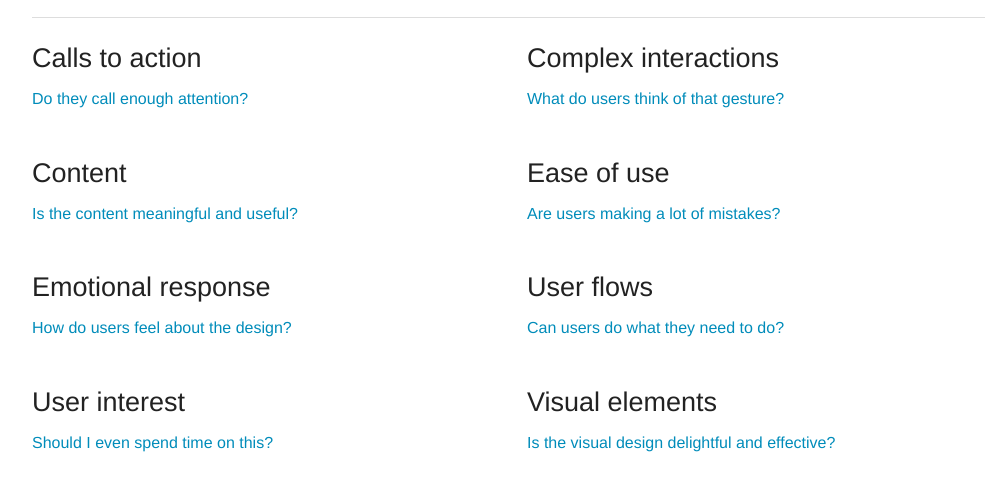
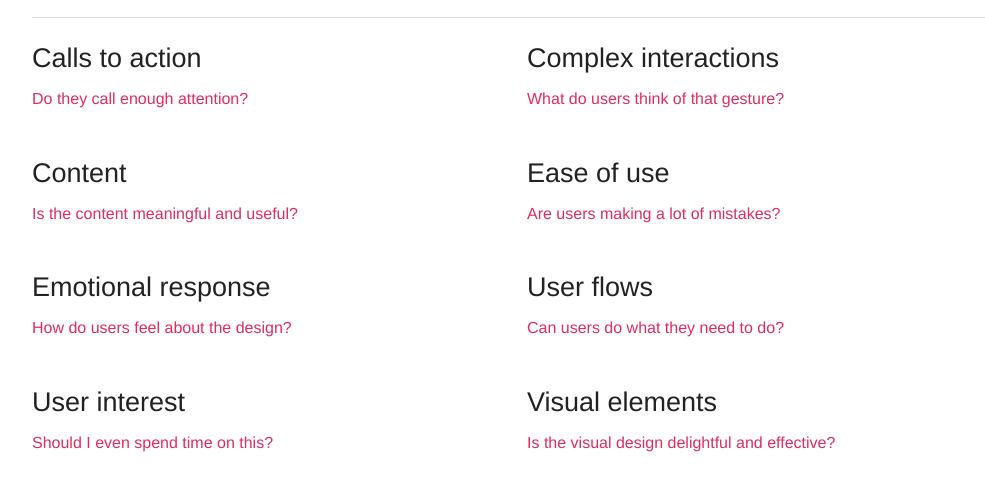
Before and after one commit to philosophie/deliverable-fidelity, a website: page index.html in a window 1280 px wide. Shown: the part 347-838 px from the top of the page, without its empty margins (123-1108 px from the left). Drawn offline with Linux system fonts and the light colour scheme.

Commit message:
changed primary color to hot salmon

```diff
--- a/scss/_settings.scss
+++ b/scss/_settings.scss
@@ -113,7 +113,7 @@ $include-html-global-classes: $include-html-classes;
 // $last-child-float: $opposite-direction;
 
 // We use these as default colors throughout
-// $primary-color: #008CBA;
+$primary-color: #e12c60;
 // $secondary-color: #e7e7e7;
 // $alert-color: #f04124;
 // $success-color: #43AC6A;
```
Also changed, not shown: stylesheets/app.css.
